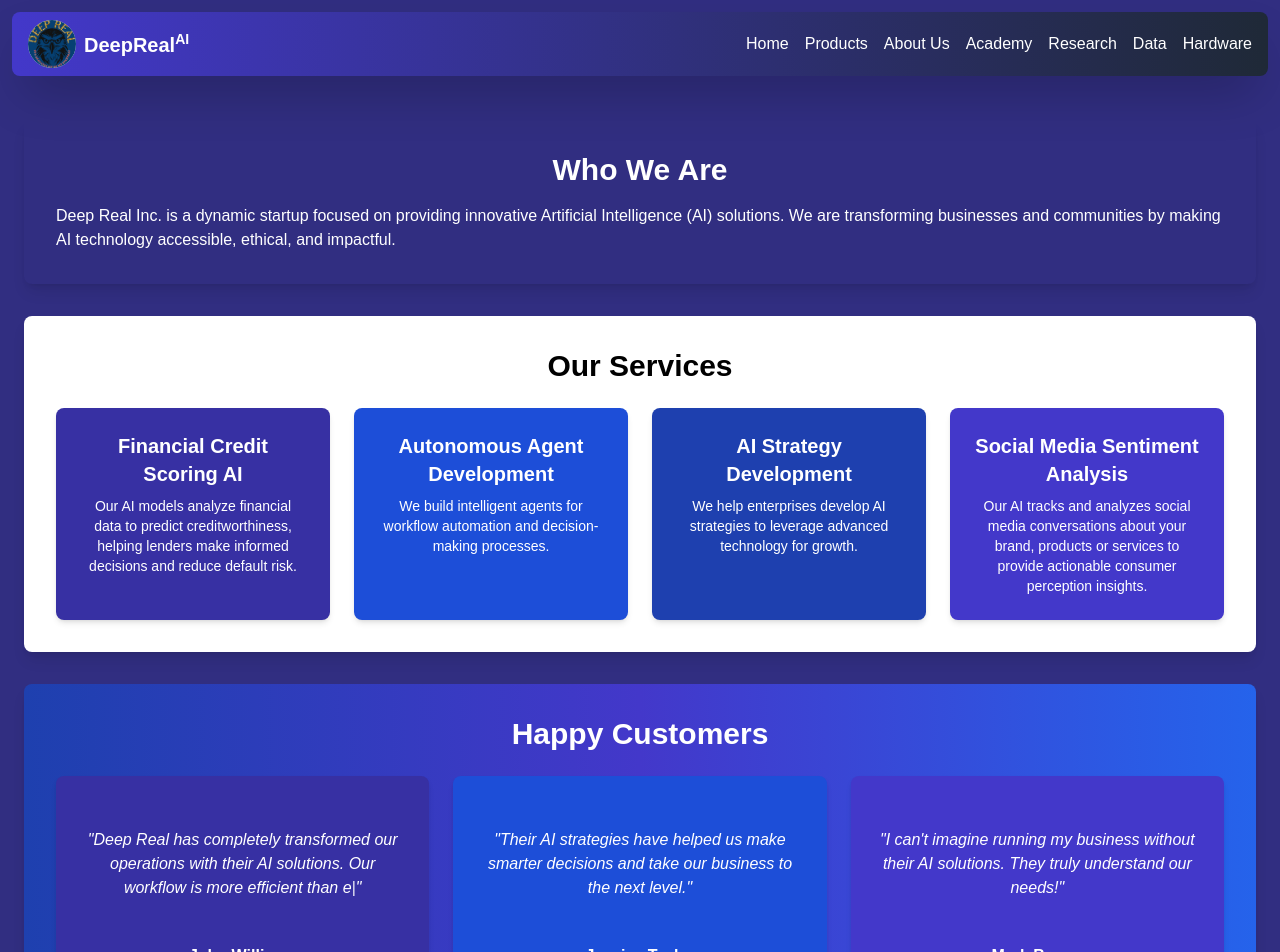
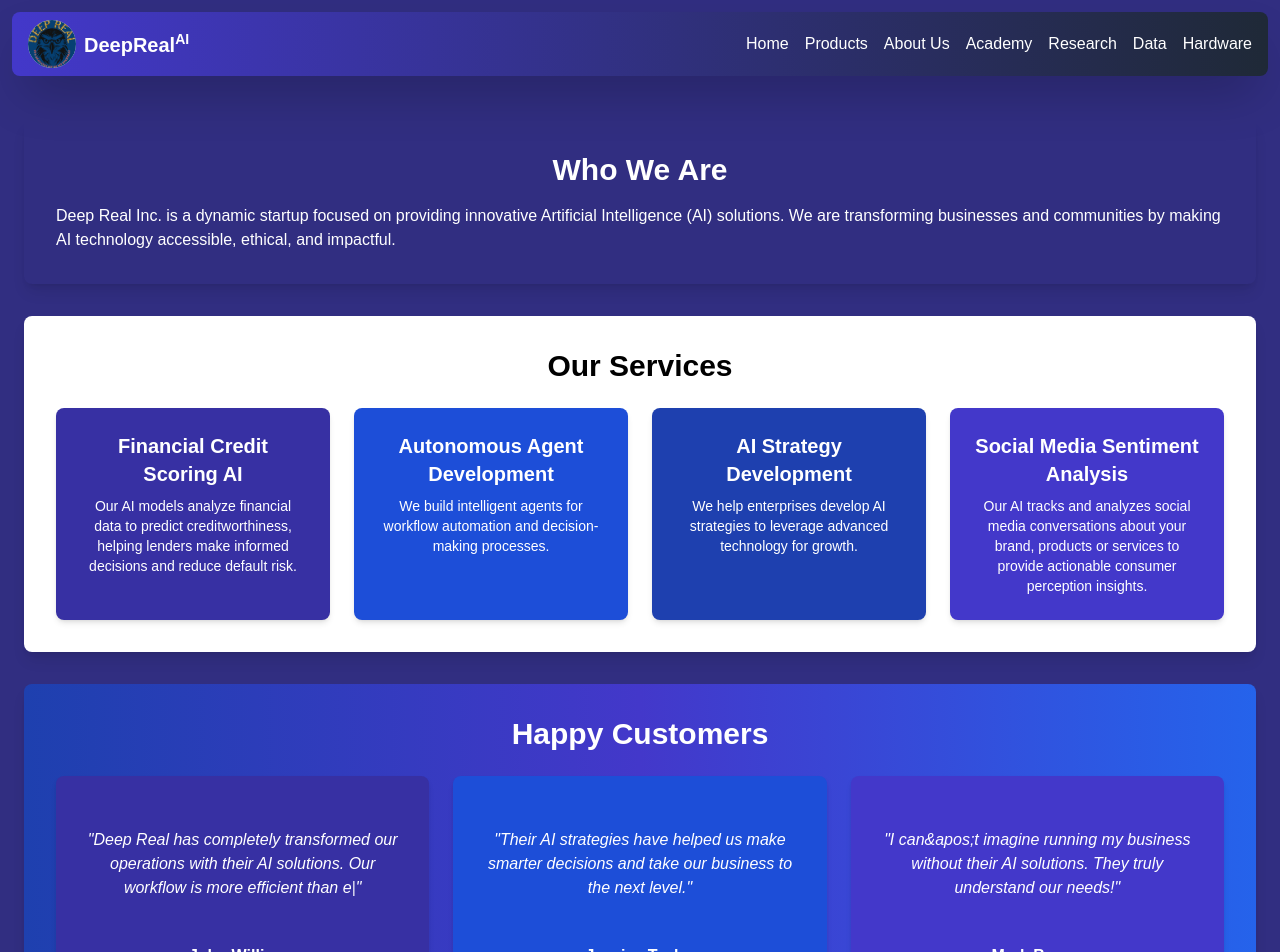
Before and after one commit to HenryKiprotich/deeprealwebsite.ai, a Next.js app: page /about in a window 1280 px wide. Shown: the top 952 px of the page. Built offline with nearby package versions, Linux system fonts and the light colour scheme.

Commit message:
Disabled Linting errors for apostrophes and Quotation marks

```diff
--- a/app/about/page.tsx
+++ b/app/about/page.tsx
@@ -18,7 +18,7 @@ export default function AboutPage() {
   // Existing testimonial texts and effects
   const fullText1 = "Deep Real has completely transformed our operations with their AI solutions. Our workflow is more efficient than ever!";
   const fullText2 = "Their AI strategies have helped us make smarter decisions and take our business to the next level.";
-  const fullText3 = "I can't imagine running my business without their AI solutions. They truly understand our needs!";
+  const fullText3 = "I can&apos;t imagine running my business without their AI solutions. They truly understand our needs!";
 
   // Typing effect for testimonial 1
   useEffect(() => {
--- a/app/page.tsx
+++ b/app/page.tsx
@@ -226,7 +226,7 @@ export default function HomePage() {
 
             <p className="text-center text-indigo-200 text-lg mb-4 max-w-2xl mx-auto">
               Are you ready to step into the world of AI and unlock endless
-              opportunities? At DeepReal AI, we don't just give you access to AI
+              opportunities? At DeepReal AI, we don&apos;t just give you access to AI
               training and data annotation accounts—we equip you with the skills
               to thrive!
             </p>
--- a/eslint.config.mjs
+++ b/eslint.config.mjs
@@ -15,6 +15,7 @@ const eslintConfig = [
     rules: {
       "@typescript-eslint/no-unused-vars": "off",
       "react-hooks/exhaustive-deps": "off",
+      "react/no-unescaped-entities": "off",
     },
   },
 ];
```
